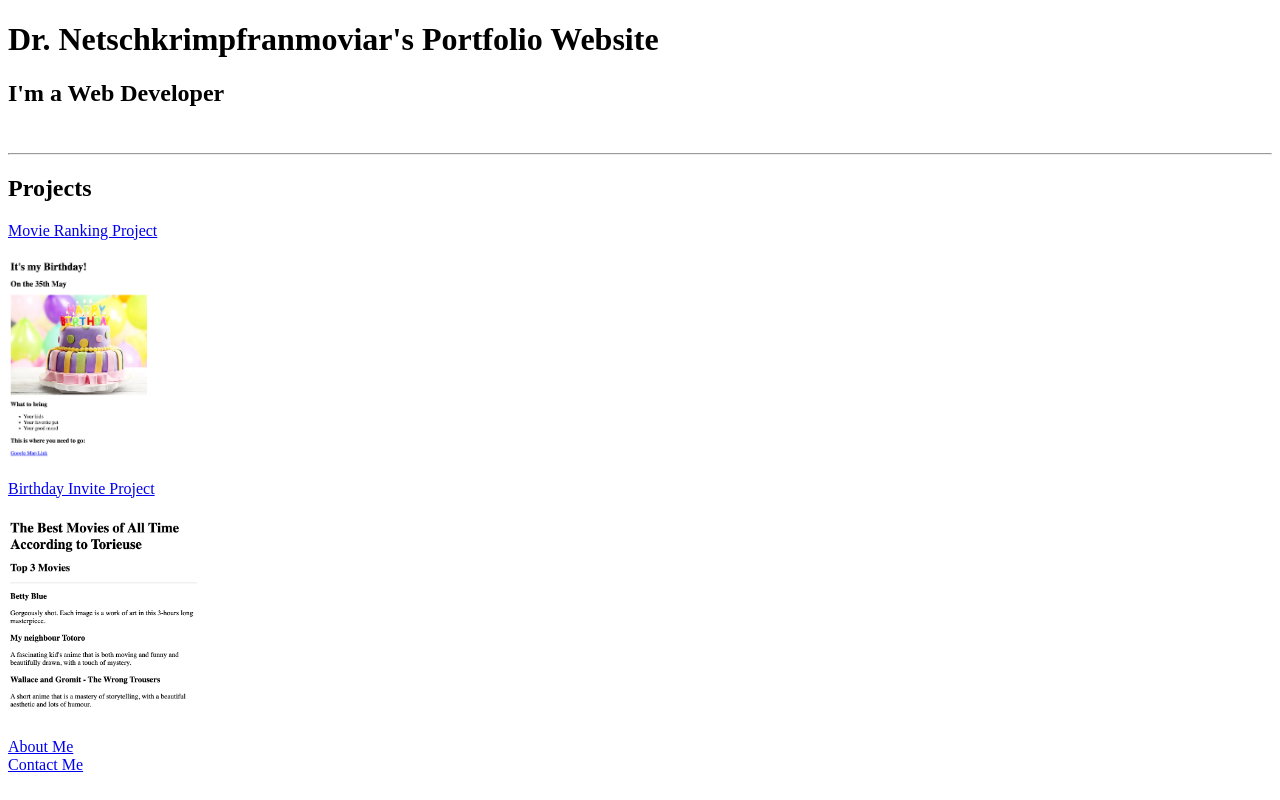
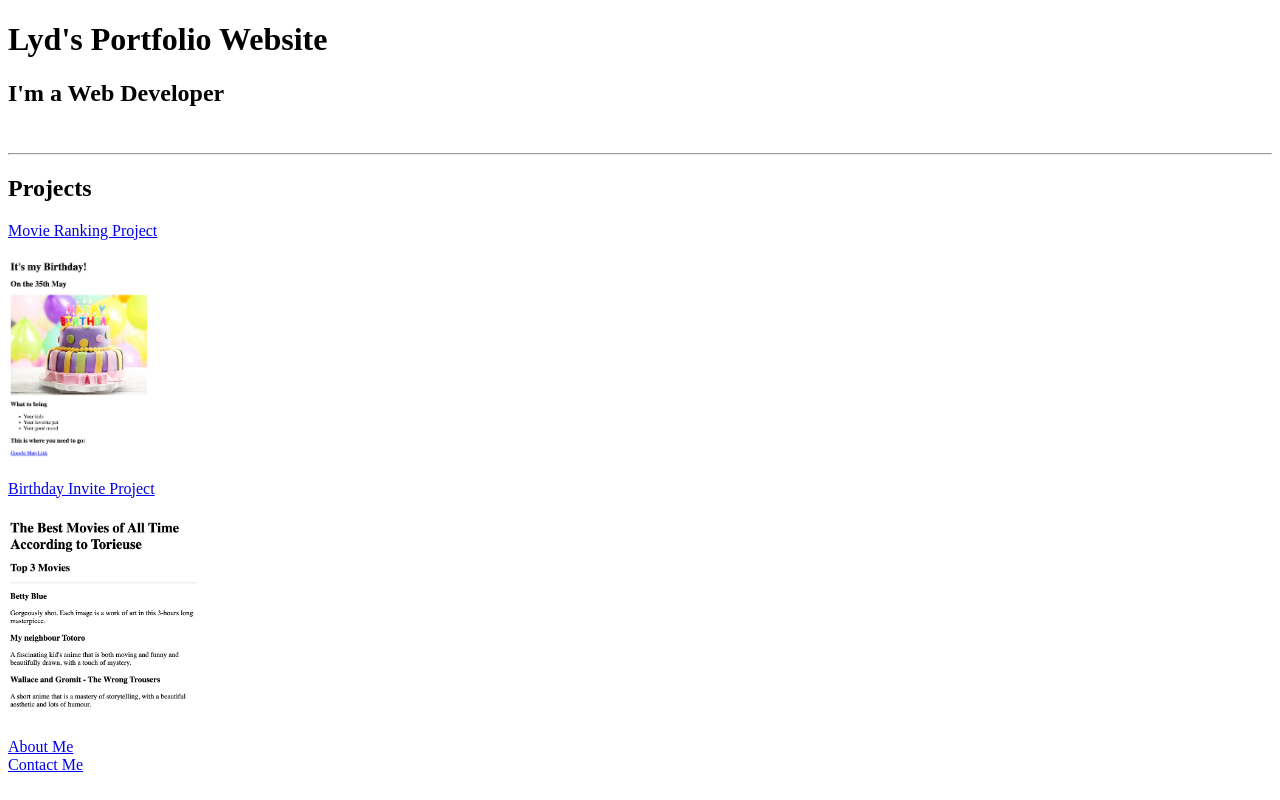
Before and after one commit to torieuse/html-portfolio, a plain HTML site: page index.html in a window 1280 px wide. Drawn offline with Linux system fonts and the light colour scheme.

Commit message:
Update index.html

```diff
--- a/index.html
+++ b/index.html
@@ -4,10 +4,10 @@
 <head>
     <meta charset="UTF-8">
     <meta name="viewport" content="width=device-width, initial-scale=1.0">
-    <title>Dr. Netschkrimpfranmoviar's Portfolio Website</title>
+    <title>Lyd's Portfolio Website</title>
 </head>
 <body>
-    <h1>Dr. Netschkrimpfranmoviar's Portfolio Website</h1>
+    <h1>Lyd's Portfolio Website</h1>
         <h2>I'm a Web Developer</h2><br/><hr />
         <h2>Projects</h2>
         <a href="./public/movie project.html">Movie Ranking Project</a><br/><br>
```
